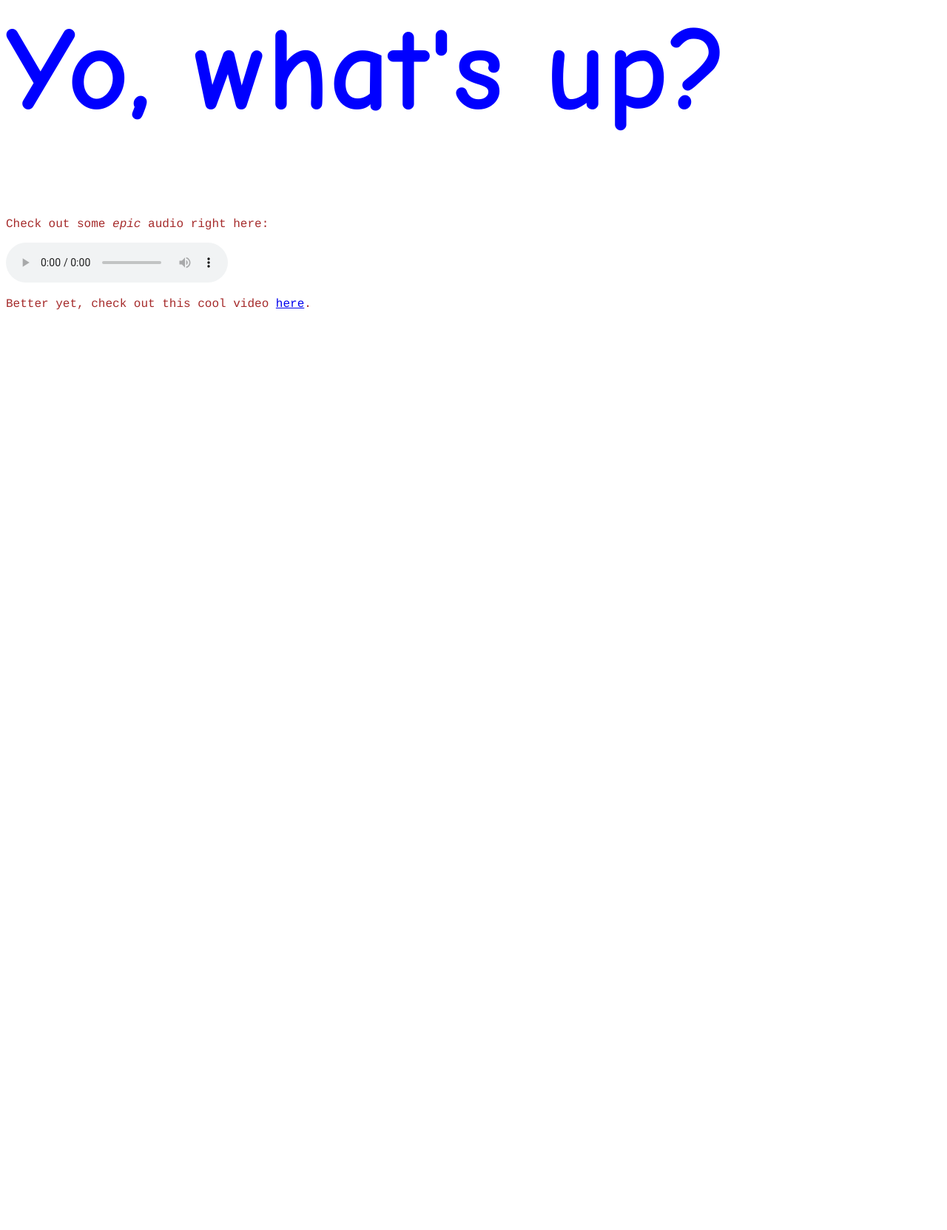
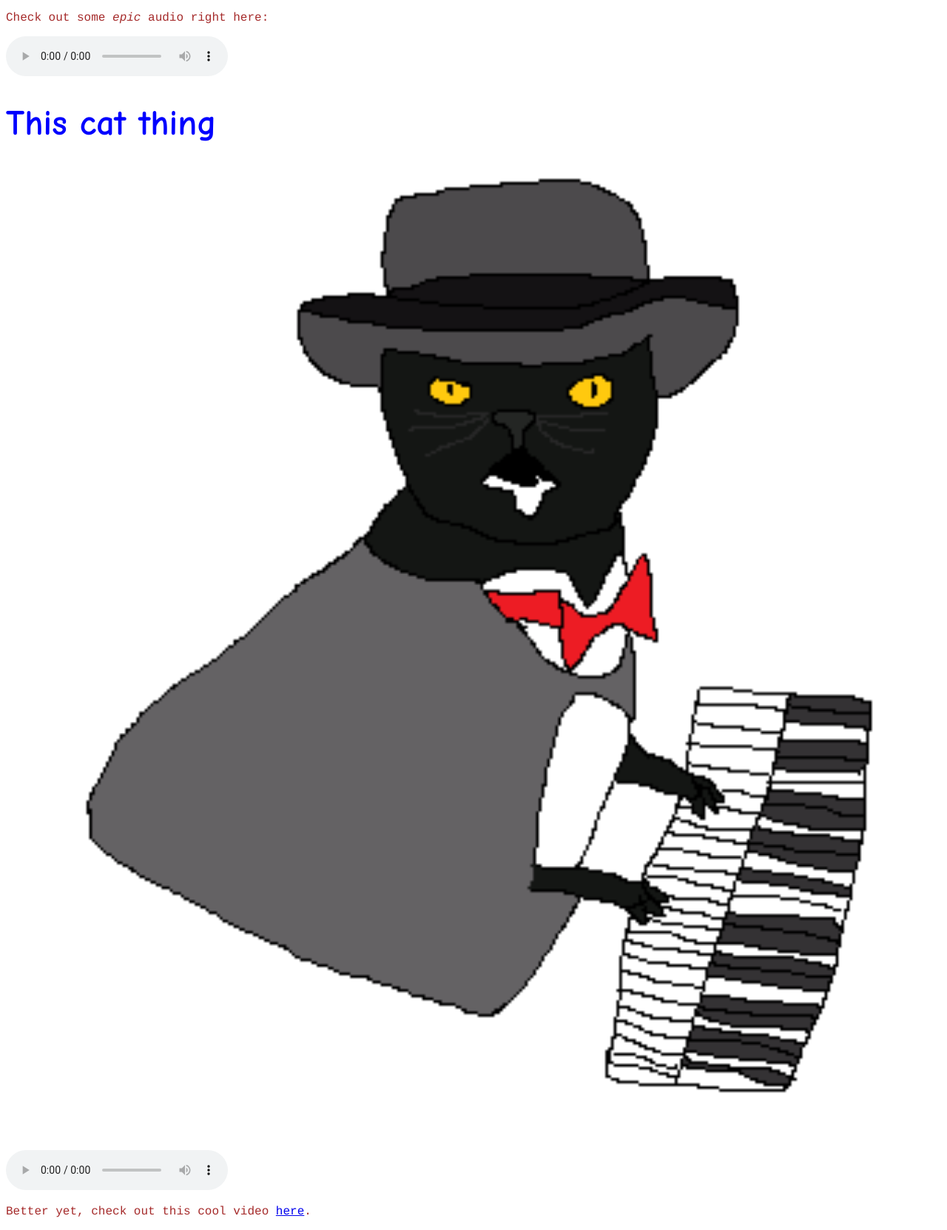
Before and after one commit to 123jrf/EpicWebsite, a plain HTML site: page index.html in a window 1280 px wide. Shown: the part 104-1767 px from the top of the page at 74% size. Before the commit the page ends 800 px from the top, so only its background shows below. Drawn offline with Linux system fonts and the light colour scheme.

Commit message:
Really cool

```diff
--- a/index.html
+++ b/index.html
@@ -9,7 +9,6 @@
 	<body>
 		<h1>Yo, what's up?</h1>
 		<p>Check out some <i>epic</i> audio right here:</p>
-	</body>
 
 		<div>
 			<audio controls>
@@ -18,5 +17,15 @@
 			</audio>
 		</div>
 
+		<h1>This cat thing</h1>
+		<img src="Piano_Cat.png" width="100%"></img>
+
+		<audio controls>
+				<source src="lit-tunes.wav" type="audio/mpeg">
+				Your browser does not support the audio tag.
+		</audio>
+
+	</body>
+
 	<p>Better yet, check out this cool video <a href="https://youtu.be/KF94At62g1s">here<a>.</p>
 </html>
--- a/styles.css
+++ b/styles.css
@@ -1,5 +1,5 @@
 h1 {
-  font-size: 10em; /* 1em = 12pt = 16px */
+  font-size: 3em; /* 1em = 12pt = 16px */
   font-family: "Comic Sans MS", cursive, sans-serif;
   color: blue
 }
```
Also changed, not shown: Piano_Cat.png (added), 1 other file. Lines whose indentation alone changed are shown as unchanged.
